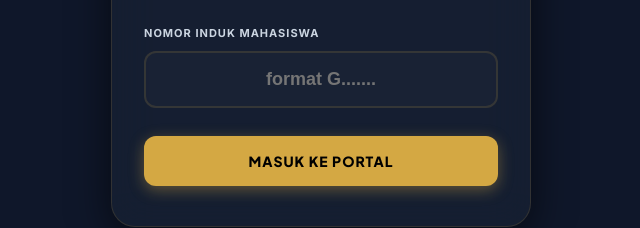
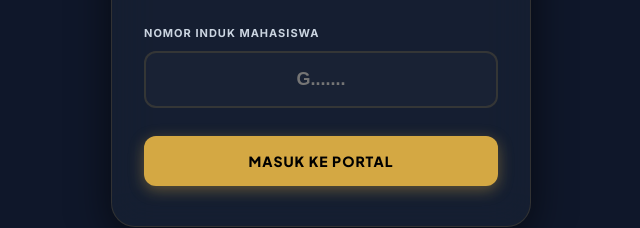
Before and after one commit to acromische2024/Anatomische-Pro, a website: page public/index.html in a window 1280 px wide. Shown: the part 382-610 px from the top of the page, 319-959 px from the left. Drawn offline with nearby package versions, Linux system fonts and the light colour scheme.

Commit message:
Add files via upload

```diff
--- a/public/index.html
+++ b/public/index.html
@@ -794,7 +794,7 @@
         <!-- Input Form -->
         <div style="margin-bottom: 28px;">
             <label for="loginNIMInput" style="display: block; font-size: 11px; font-weight: 700; color: var(--ink-soft); text-transform: uppercase; letter-spacing: 1px; text-align: left; margin-bottom: 8px;">Nomor Induk Mahasiswa</label>
-            <input type="text" id="loginNIMInput" placeholder="format G......." autocomplete="off" onkeydown="if(event.key==='Enter') handleLoginSubmit()" style="width: 100%; padding: 16px; border-radius: 12px; border: 2px solid var(--gold-line); background: rgba(255,255,255,0.02); font-size: 18px; font-weight: 700; color: var(--gold); outline: none; text-align: center; box-sizing: border-box; transition: all 0.2s;" />
+            <input type="text" id="loginNIMInput" placeholder="G......." autocomplete="off" onkeydown="if(event.key==='Enter') handleLoginSubmit()" style="width: 100%; padding: 16px; border-radius: 12px; border: 2px solid var(--gold-line); background: rgba(255,255,255,0.02); font-size: 18px; font-weight: 700; color: var(--gold); outline: none; text-align: center; box-sizing: border-box; transition: all 0.2s;" />
             <div id="loginErrorMessage" style="color: #f87171; font-size: 12px; font-weight: 600; margin-top: 10px; display: none;"></div>
         </div>
 
```
